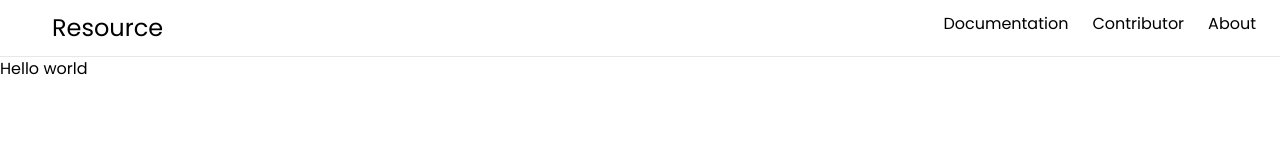
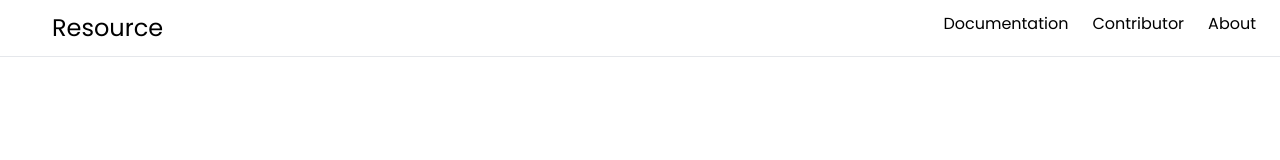
Before and after one commit to RNekoCloud/resource, a Next.js app: page / in a window 1280 px wide. Shown: the top 160 px of the page. Built offline with nearby package versions, Linux system fonts and the light colour scheme.

Commit message:
docs: Add mini todo

```diff
--- a/app/page.tsx
+++ b/app/page.tsx
@@ -1,7 +1,11 @@
 export default function Home() {
   return (
     <main>
-      <h2>Hello world</h2>
+      {/*
+        * Create content in here.
+        * It should contains  summary about this page.
+        * Also, it should listing all of available docs.
+      */}
     </main>
   )
 }
```
